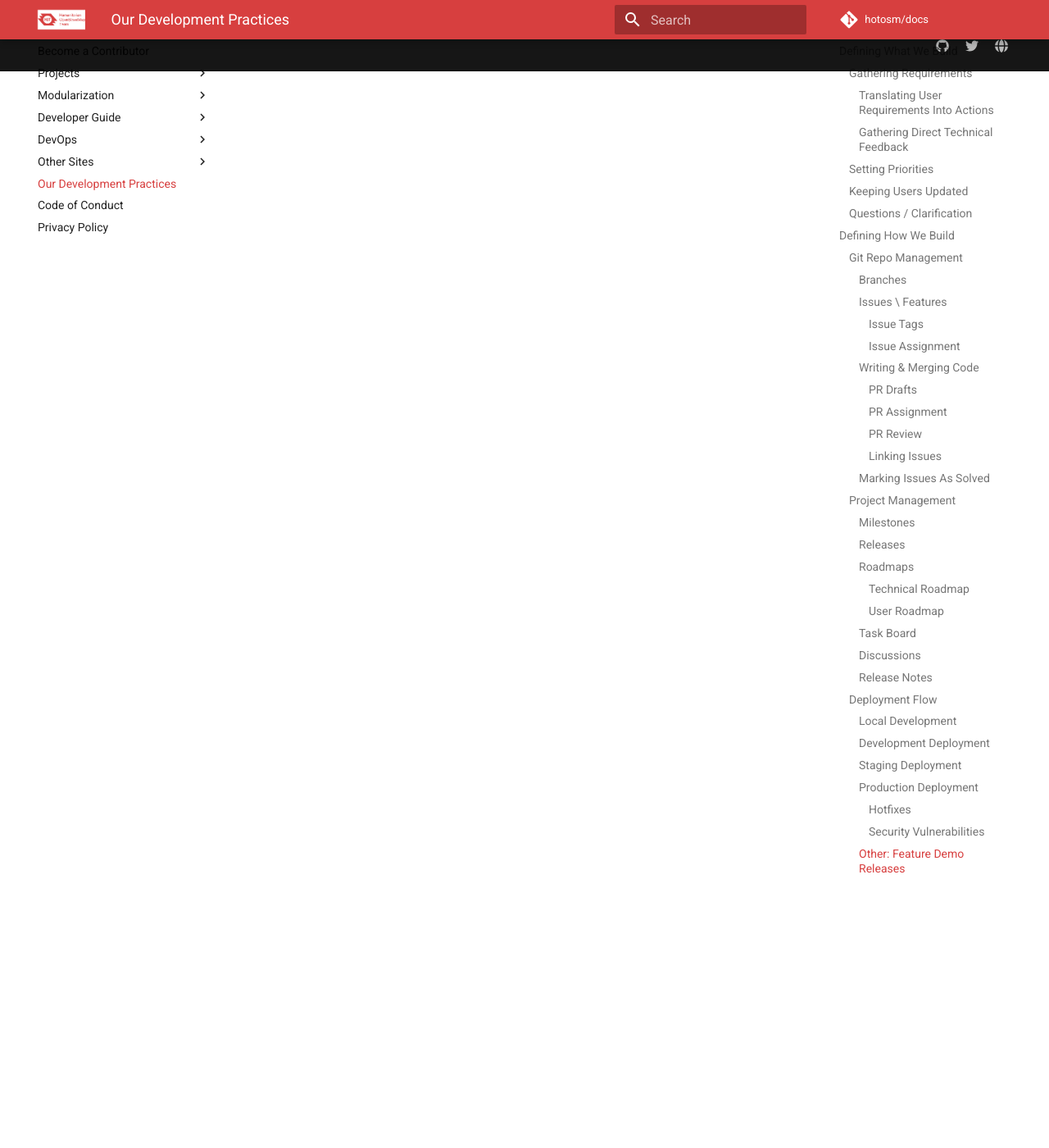
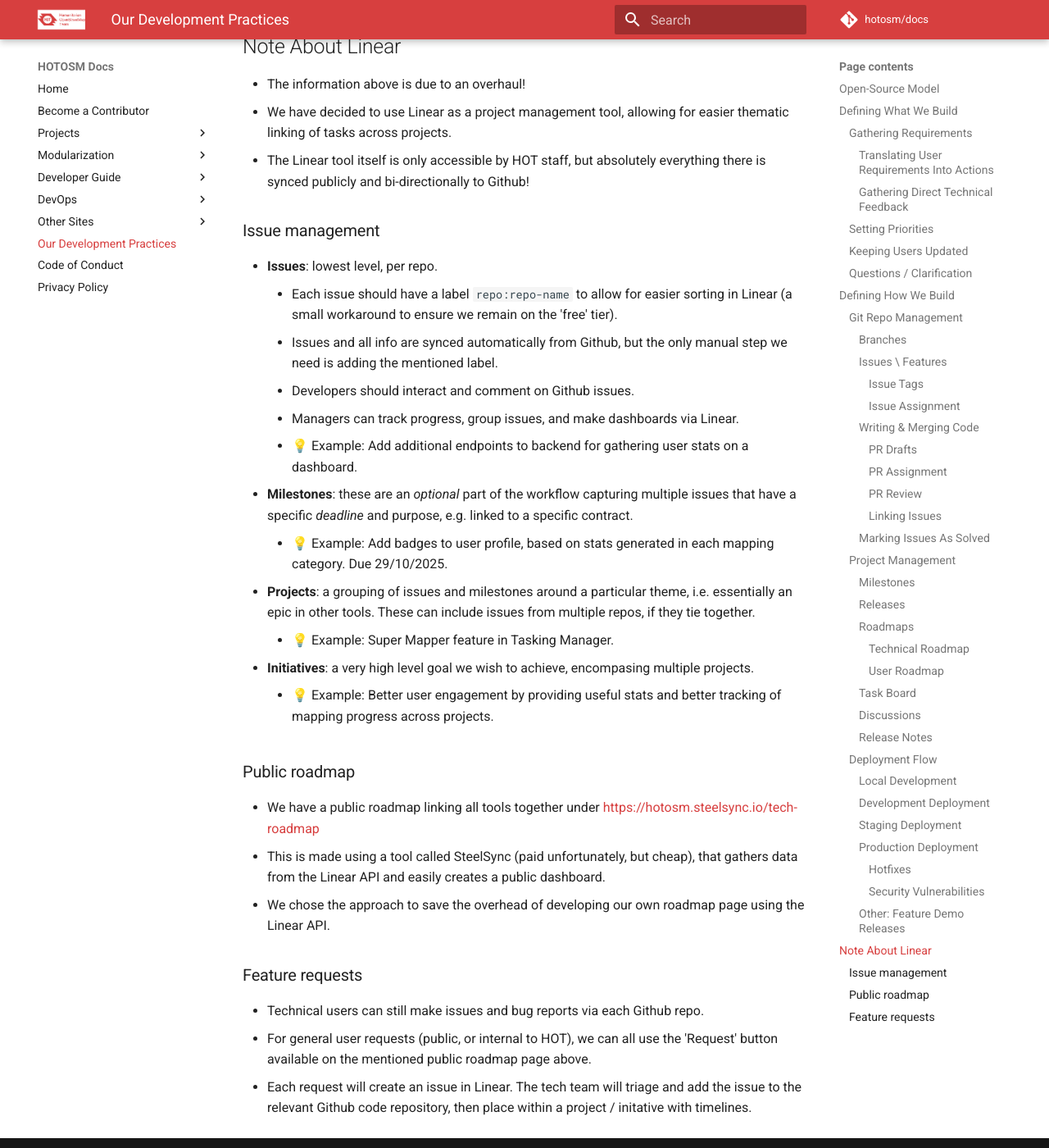
Before and after one commit to hotosm/docs, an MkDocs documentation site: the page built from docs/dev-practices.md, in a window 1280 px wide and 1400 px high, scrolled down 12023 px. Shown: the whole window at 82% size. Built offline with MkDocs 1.6.1 and Material for MkDocs 9.7.7, drawn with Linux system fonts in a browser that asks for light colours; comment, search, counter and statistics services are not loaded.

Commit message:
docs: add info about linear (temp, due for overhaul)

```diff
--- a/docs/dev-practices.md
+++ b/docs/dev-practices.md
@@ -422,3 +422,64 @@
   - The workflow will deploy to the server remotely when the branch is pushed to.
   - This approach is less preferred, as the user requires write access to the
     Github repo.
+
+## Note About Linear
+
+- The information above is due to an overhaul!
+- We have decided to use Linear as a project management tool,
+  allowing for easier thematic linking of tasks across projects.
+- The Linear tool itself is only accessible by HOT staff, but
+  absolutely everything there is synced publicly and bi-directionally
+  to Github!
+
+### Issue management
+
+- **Issues**: lowest level, per repo.
+  - Each issue should have a label `repo:repo-name` to allow for
+    easier sorting in Linear (a small workaround to ensure we
+    remain on the 'free' tier).
+  - Issues and all info are synced automatically from Github,
+    but the only manual step we need is adding the mentioned
+    label.
+  - Developers should interact and comment on Github issues.
+  - Managers can track progress, group issues, and make
+    dashboards via Linear.
+  - 💡 Example: Add additional endpoints to backend for gathering
+    user stats on a dashboard.
+- **Milestones**: these are an _optional_ part of the workflow
+  capturing multiple issues that have a specific _deadline_ and
+  purpose, e.g. linked to a specific contract.
+  - 💡 Example: Add badges to user profile, based on stats
+    generated in each mapping category. Due 29/10/2025.
+- **Projects**: a grouping of issues and milestones around a
+  particular theme, i.e. essentially an epic in other tools.
+  These can include issues from multiple repos, if they tie
+  together.
+  - 💡 Example: Super Mapper feature in Tasking Manager.
+- **Initiatives**: a very high level goal we wish to achieve,
+  encompasing multiple projects.
+  - 💡 Example: Better user engagement by providing useful
+    stats and better tracking of mapping progress across
+    projects.
+
+### Public roadmap
+
+- We have a public roadmap linking all tools together under
+  [https://hotosm.steelsync.io/tech-roadmap](https://hotosm.steelsync.io/tech-roadmap)
+- This is made using a tool called SteelSync (paid unfortunately,
+  but cheap), that gathers data from the Linear API and easily
+  creates a public dashboard.
+- We chose the approach to save the overhead of developing
+  our own roadmap page using the Linear API.
+
+### Feature requests
+
+- Technical users can still make issues and bug reports via
+  each Github repo.
+- For general user requests (public, or internal to HOT),
+  we can all use the 'Request' button available on the
+  mentioned public roadmap page above.
+- Each request will create an issue in Linear. The tech team
+  will triage and add the issue to the relevant Github code
+  repository, then place within a project / initative with
+  timelines.
```
